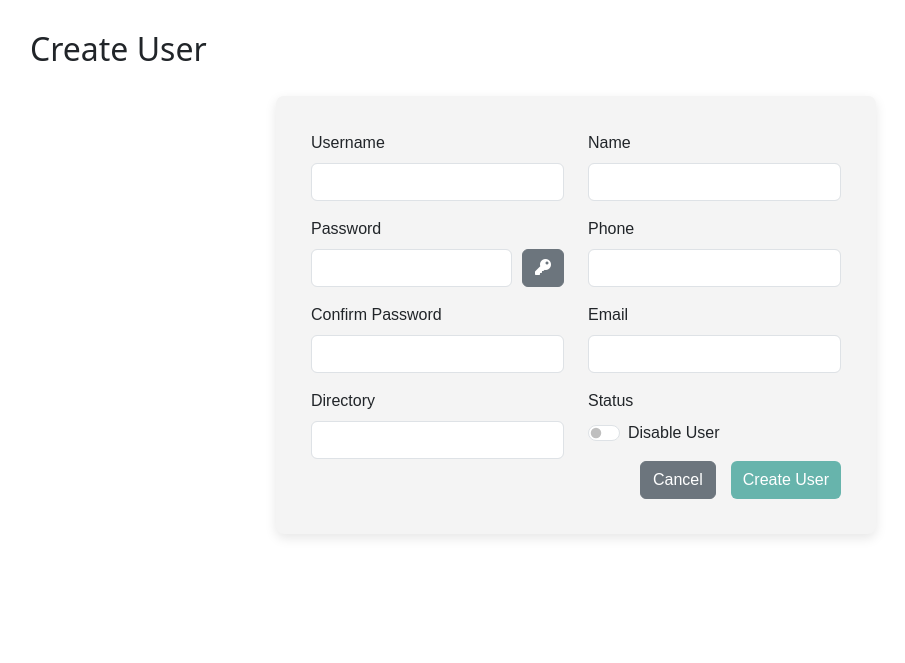
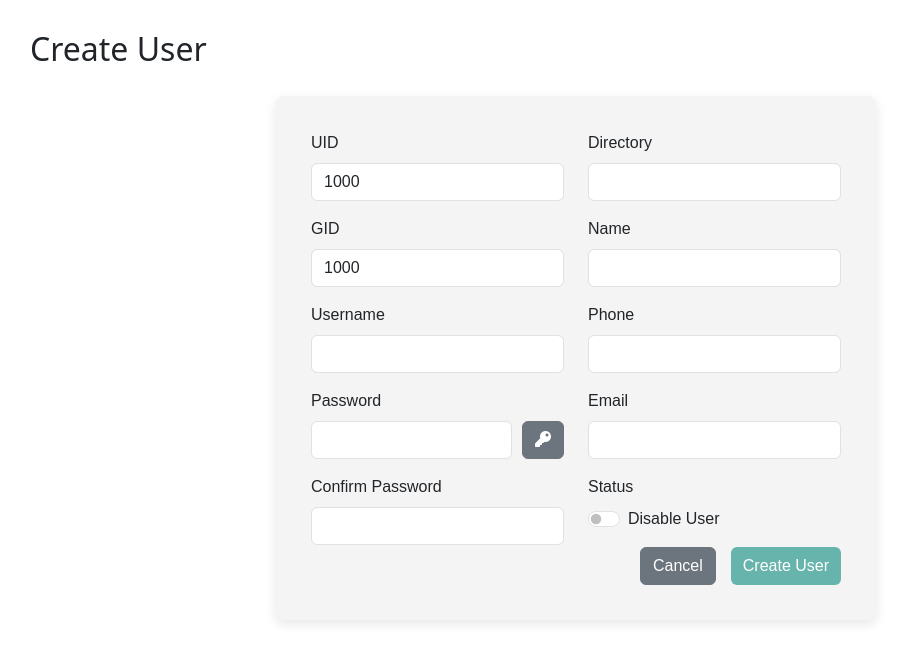
Before and after one commit to sanashii/proftpd_flask, a Flask app: page /create_user in a window 1280 px wide. Shown: the part 70-733 px from the top of the page, without its empty margins (64-969 px from the left). Run offline with Flask 3, Linux system fonts and the light colour scheme; some libraries are stand-ins or nearby versions.

Commit message:
[FEAT] added READONLY gid and uid field with default placeholder values

```diff
--- a/app.py
+++ b/app.py
@@ -293,6 +293,8 @@ def logout():
 def create_user():
     if request.method == 'POST':
         try:
+            uid = int(request.form.get('uid', 1000))
+            gid = int(request.form.get('gid', 1000))
             username = request.form.get('username')
             password = request.form.get('password')
             confirm_password = request.form.get('confirm_password')
@@ -308,15 +310,15 @@ def create_user():
                                        error_message='Passwords do not match')
 
             new_user = User(
+                uid=uid,
+                gid=gid,
                 username=username,
                 homedir=homedir,
                 name=name if name else None,
                 phone=phone if phone else None,
                 email=email if email else None,
                 enabled=enabled,
-                uid=None,
-                gid=None,
-                shell=None,
+                shell='/bin/bash', # default place holder
                 last_accessed=None
             )
             new_user.set_password(password)
--- a/templates/create_user_component.html
+++ b/templates/create_user_component.html
@@ -5,13 +5,25 @@
     <meta name="viewport" content="width=device-width, initial-scale=1.0">
     <title>Create User</title>
 </head>
-<body>
+<body data-show-modal="{{ show_modal if show_modal else '' }}">
     <div class="main-container">
         <div class="create-user-container">
             <form action="{{ url_for('create_user') }}" method="POST">
                 <div class="row">
                     <!-- First column -->
                     <div class="col-md-6">
+                        <div class="mb-3">
+                            <label for="uid" class="form-label">UID</label>
+                            <input type="text" class="form-control" id="uid" name="uid"
+                                   value="1000" required readonly>
+                        </div>
+
+                        <div class="mb-3">
+                            <label for="gid" class="form-label">GID</label>
+                            <input type="text" class="form-control" id="gid" name="gid"
+                                   value="1000" required readonly>
+                        </div>
+
                         <div class="mb-3">
                             <label for="username" class="form-label">Username</label>
                             <input type="text" class="form-control" id="username" name="username" required>
@@ -64,15 +76,15 @@
                             <label for="confirm-password" class="form-label">Confirm Password</label>
                             <input type="password" class="form-control" id="confirm-password" name="confirm_password" required>
                         </div>
+                    </div>
 
+                    <!-- Second column -->
+                    <div class="col-md-6">
                         <div class="mb-3">
                             <label for="directory" class="form-label">Directory</label>
                             <input type="text" class="form-control" id="directory" name="directory" required>
                         </div>
-                    </div>
 
-                    <!-- Second column -->
-                    <div class="col-md-6">
                         <div class="mb-3">
                             <label for="name" class="form-label">Name</label>
                             <input type="text" class="form-control" id="name" name="name">
@@ -105,5 +117,6 @@
     </div>
 
     {% include 'modals.html' %}
+
 </body>
 </html>
```
Also changed, not shown: templates/manage_user_component.html (+15 -3 lines).
